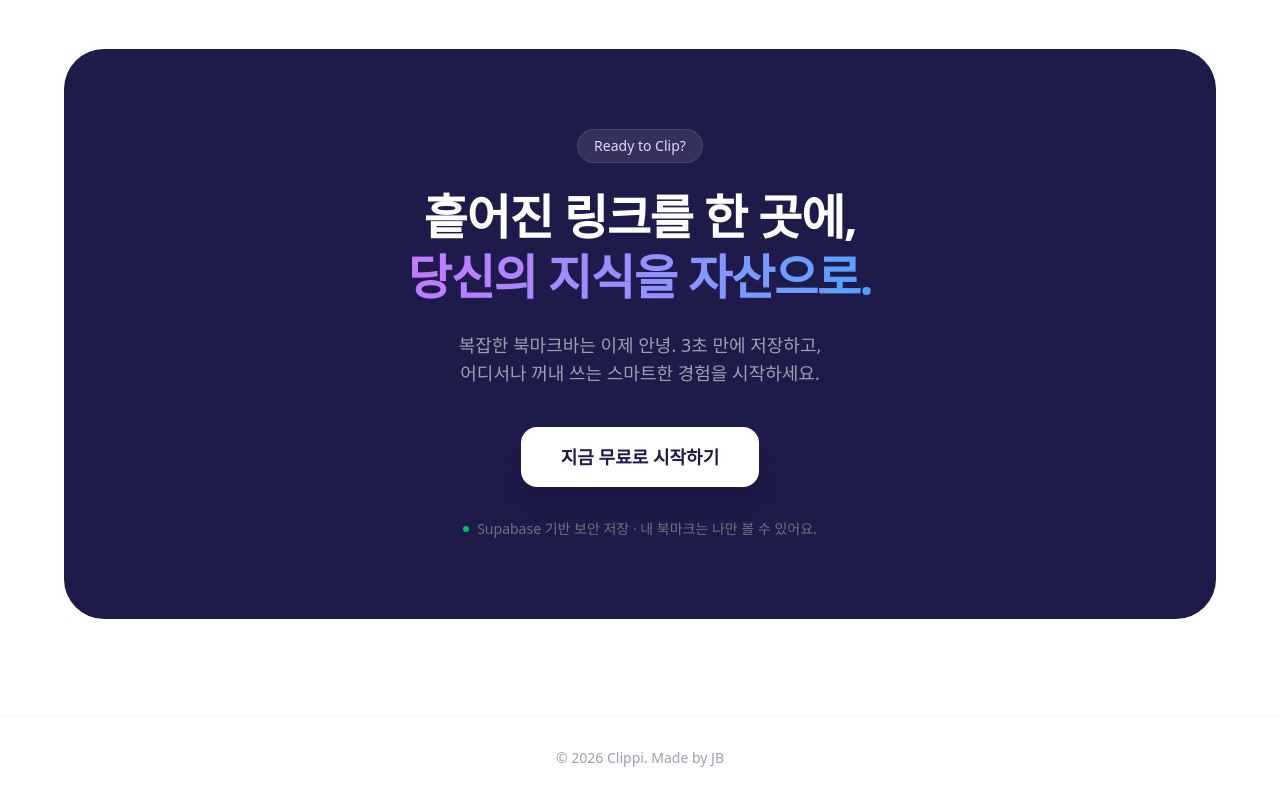
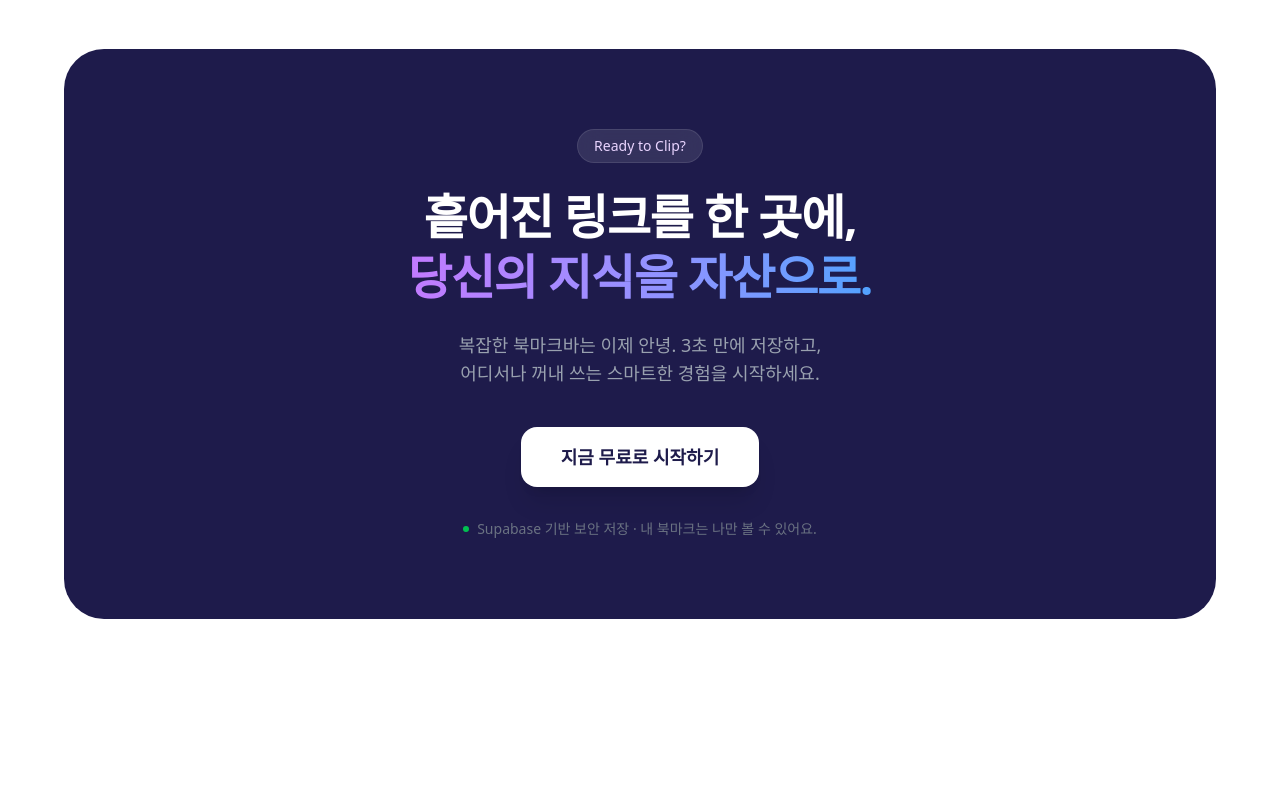
Before and after one commit to jeongbin-k/clippi, a React (Vite) app: page / in a window 1280 px wide. Shown: the part 3035-3835 px from the top of the page. After the commit the page ends 3750 px from the top, so only its background shows below. Built offline with nearby package versions, Linux system fonts and the light colour scheme; no server answers; the database is empty.

Commit message:
style: 하단 footer 삭제

```diff
--- a/src/pages/LandingPage.tsx
+++ b/src/pages/LandingPage.tsx
@@ -369,11 +369,6 @@ function LandingPage() {
           </div>
         </div>
       </section>
-
-      <footer className="border-t border-gray-100 py-8 text-center">
-        <p className="text-sm text-gray-400">© 2026 Clippi. Made by JB</p>
-      </footer>
-
       {showAuthModal && <AuthModal onClose={() => setShowAuthModal(false)} />}
     </div>
   );
```
